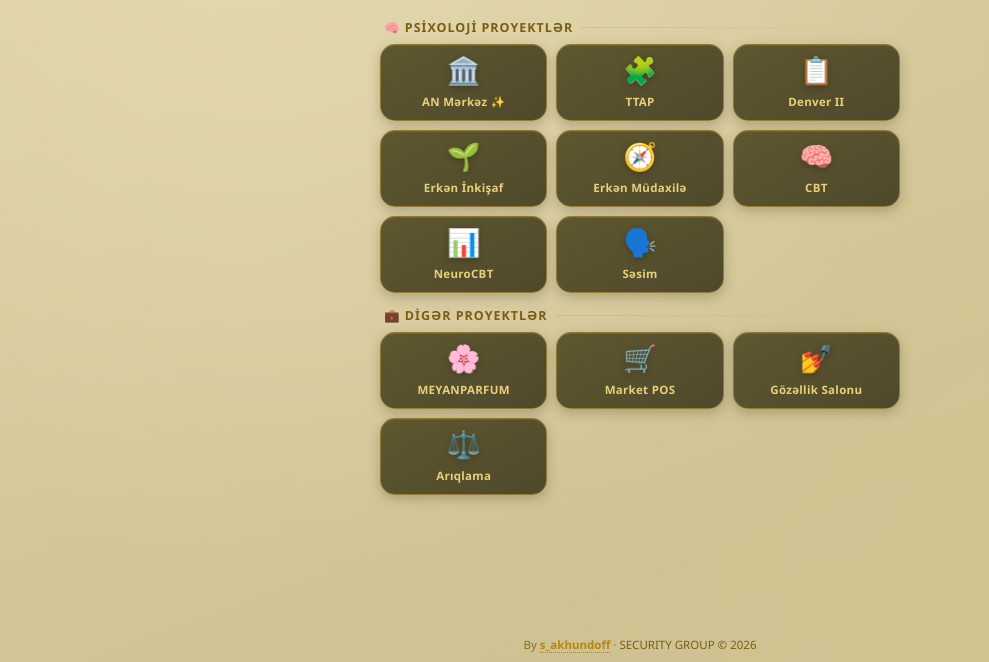
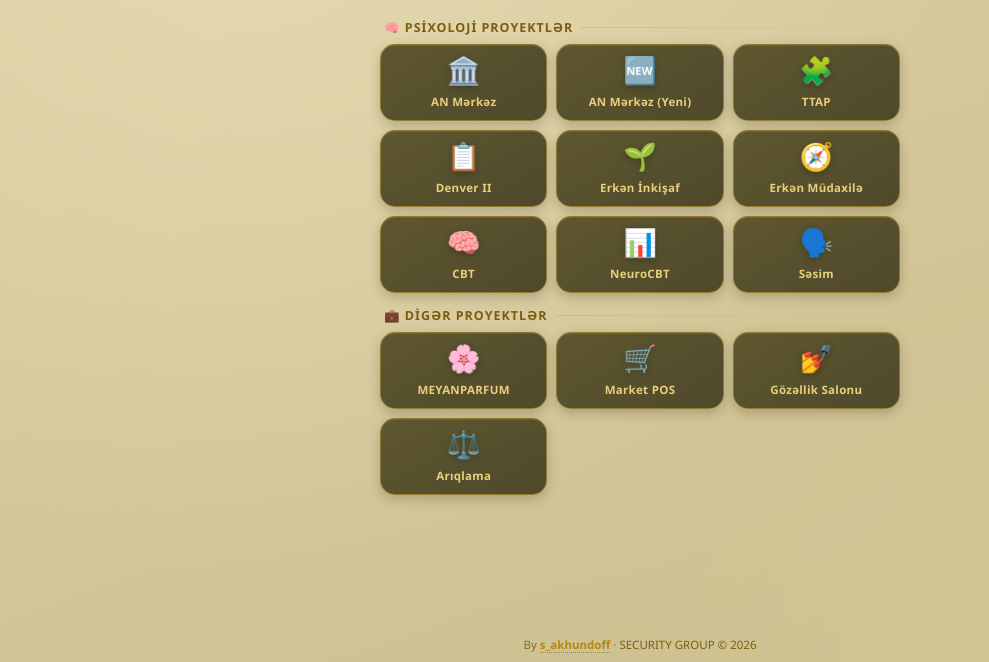
Before and after one commit to Samir210-az/menyu, a plain HTML site: page index.html in a window 1280 px wide. Shown: the part 138-800 px from the top of the page, without its empty margins (0-989 px from the left). Drawn offline with Linux system fonts and the light colour scheme.

Commit message:
Kohne AN Merkez kecidi geri qaytarildi + yeni sayt ayrica duyme

```diff
--- a/index.html
+++ b/index.html
@@ -139,7 +139,8 @@
 
 <script>
   const psy=[
-    {n:"AN Mərkəz ✨", ic:"🏛️", u:"https://samir210-az.github.io/an-merkezi/"},
+    {n:"AN Mərkəz",       ic:"🏛️", u:"https://samir210-az.github.io/site/"},
+    {n:"AN Mərkəz (Yeni)", ic:"🆕", u:"https://samir210-az.github.io/an-merkezi/"},
     {n:"TTAP",        ic:"🧩", u:"https://samir210-az.github.io/AN/"},
     {n:"Denver II",   ic:"📋", u:"https://samir210-az.github.io/goog/"},
     {n:"Erkən İnkişaf",ic:"🌱",u:"https://samir210-az.github.io/TEST/"},
```
